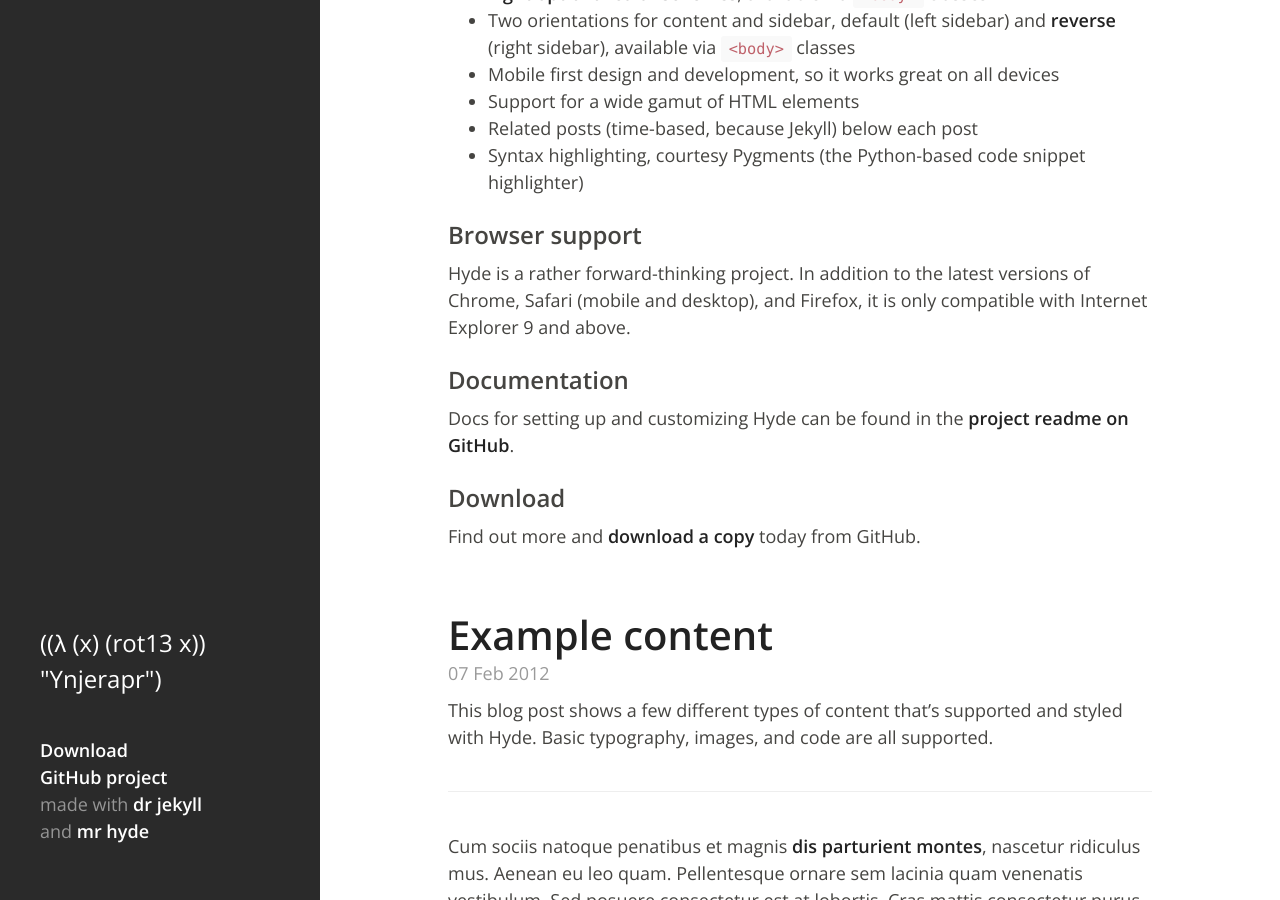
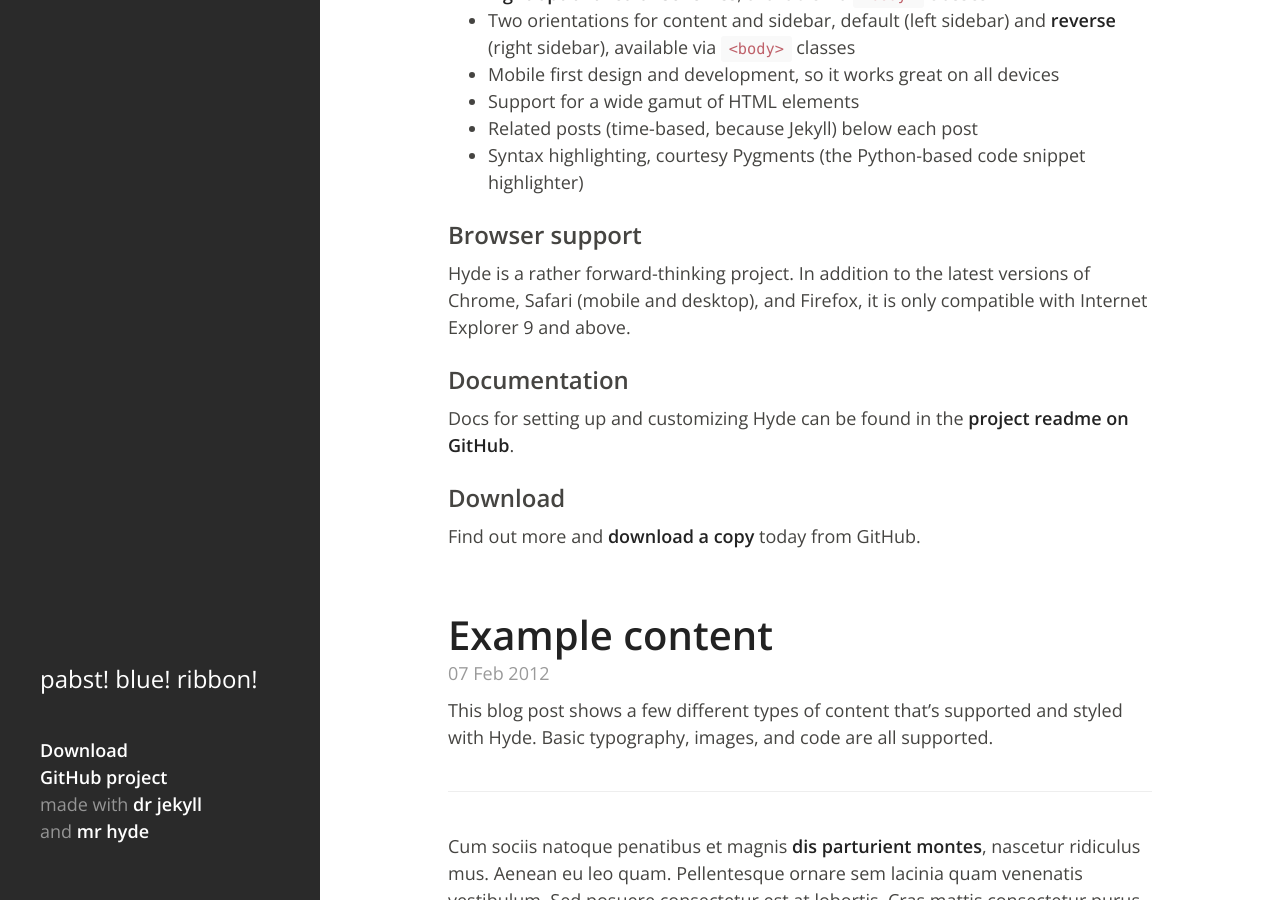
Before and after one commit to MediaPreneur/lvwrence.github.io, a Jekyll site: the page built from index.html, in a window 1280 px wide and 900 px high, scrolled down 374 px. Built offline with Jekyll 4.4.1, drawn with Linux system fonts in a browser that asks for light colours; some of the changed lines change nothing that is shown.

Commit message:
add basic rand description text

```diff
--- a/_config.yml
+++ b/_config.yml
@@ -1,8 +1,6 @@
 # Site settings
 title: 43.659612, -79.396832
 email: lawrence@lawrencewu.me
-description: > # this means to ignore newlines until "baseurl:"
-  ((λ (x) (rot13 x)) "Ynjerapr")
 baseurl: "" # the subpath of your site, e.g. /blog/
 url: "http://lawrencewu.me" # the base hostname & protocol for your site
 github_username:  oneohtrix
--- a/_layouts/default.html
+++ b/_layouts/default.html
@@ -7,7 +7,7 @@
 
     <header class="masthead">
       <div class="masthead-inner">
-        <p class="lead">{{ site.description }}</p>
+        <p class="lead"></p>
 
         <div class="colophon">
           <ul class="colophon-links">
@@ -28,5 +28,17 @@
       {{ content }}
     </div>
 
+    <script>
+      var terribleVariableName = ['((λ (x) (rot13 x)) "ynjerapr")',
+       'implemented a probability distribution for this randomized text\, thanks sta247',
+       'install gentoo',
+       'composition > inheritance, sue me',
+       'pabst! blue! ribbon!'
+      ];
+      var p = terribleVariableName[Math.floor(Math.random() * terribleVariableName.length)];
+
+      document.getElementsByClassName("lead")[0].innerHTML = p;
+    </script>
+
   </body>
 </html>
```
